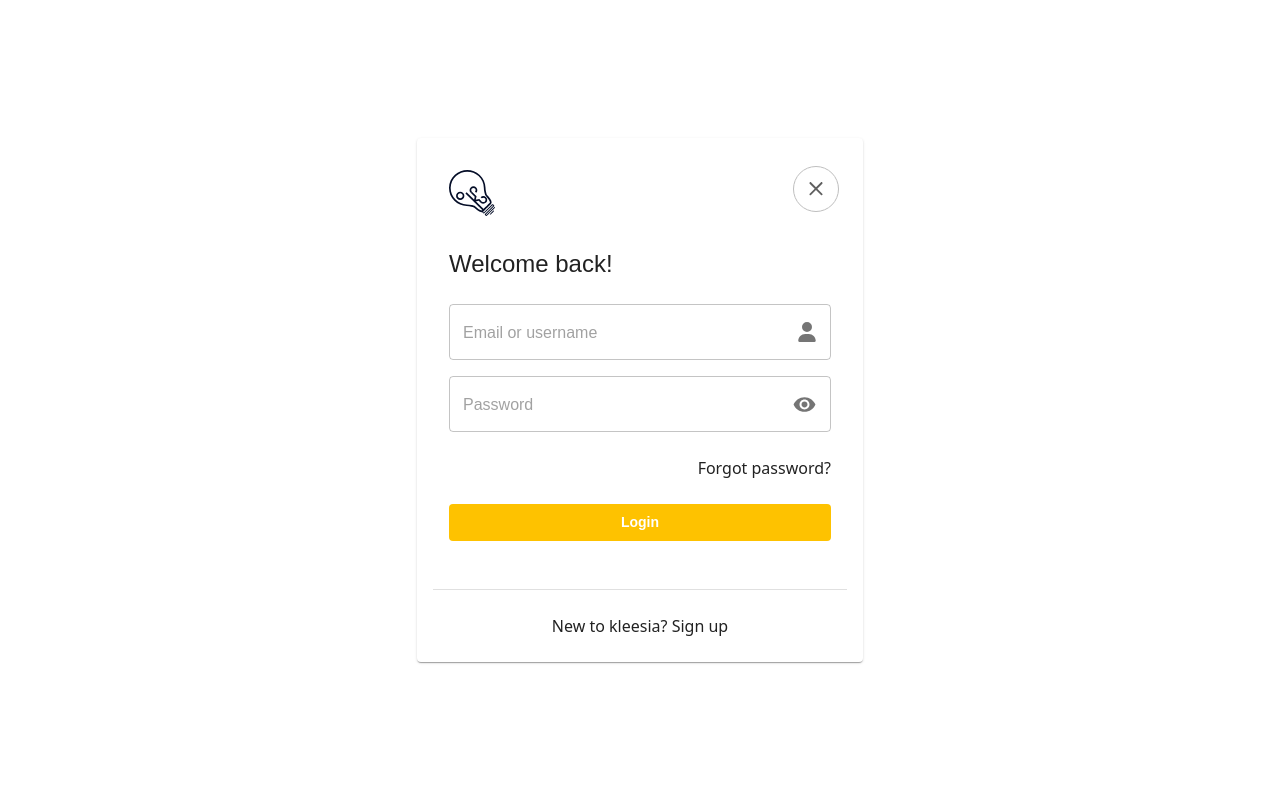
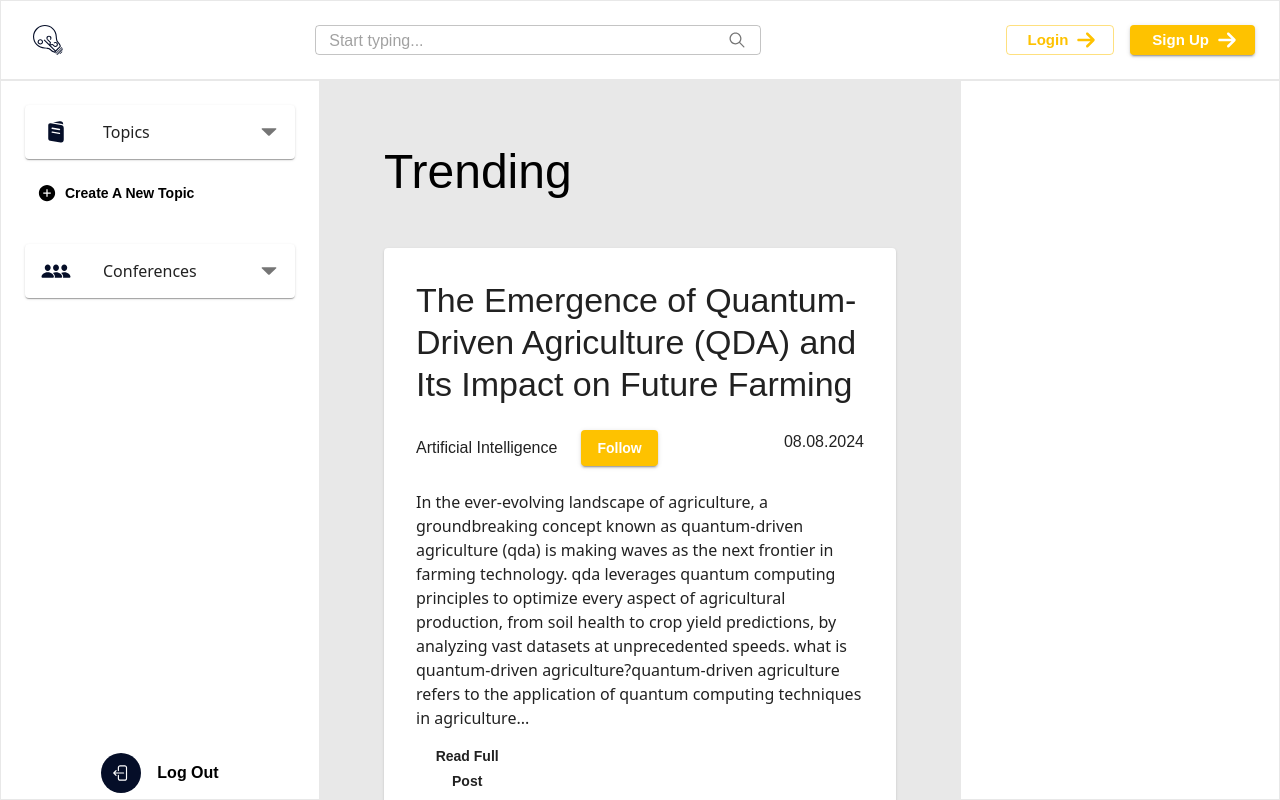
Before and after one commit to dianetc/kleesia, a Next.js app: page / in a window 1280 px wide. Built offline with nearby package versions, Linux system fonts and the light colour scheme.

Commit message:
Revised user flow from auth to main forum

```diff
--- /dev/null
+++ b/src/app/(auth)/layout.jsx
@@ -0,0 +1,5 @@
+let Layout = ({ children }) => {
+  return <main>{children}</main>;
+};
+
+export default Layout;
--- a/src/app/page.jsx
+++ b/src/app/(auth)/login/page.jsx
@@ -11,6 +11,7 @@ import request from "@/lib/request";
 
 import { Notify } from "@/lib/utils";
 
+import Box from "@mui/material/Box";
 import OutlinedInput from "@mui/material/OutlinedInput";
 import InputAdornment from "@mui/material/InputAdornment";
 
@@ -26,16 +27,25 @@ import Divider from "@mui/material/Divider";
 
 import Typography from "@mui/material/Typography";
 
+import { useRouter } from "next/navigation";
 // Icon
 import { IoMdEye as EyeIcon } from "react-icons/io";
 import { FaUser as UserIcon } from "react-icons/fa6";
-import { useRouter } from "next/navigation";
 
 export default function Page() {
   return (
-    <main className="w-full h-screen flex flex-col items-center justify-center">
+    <Stack
+      direction="col"
+      justifyContent="center"
+      alignItems="center"
+      sx={{
+        width: "100%",
+        height: "100vh",
+        background: (theme) => theme?.palette?.background?.main,
+      }}
+    >
       <Login />
-    </main>
+    </Stack>
   );
 }
 
--- a/src/app/(forum)/layout.jsx
+++ b/src/app/(forum)/layout.jsx
@@ -78,7 +78,13 @@ let Navigation = () => {
 
 let Content = ({ children }) => {
   return (
-    <Box sx={{ width: "60%", backgroundColor: "#E8E8E8", overflowY: "scroll" }}>
+    <Box
+      sx={{
+        width: "50%",
+        background: (theme) => theme.palette.background.main,
+        overflowY: "scroll",
+      }}
+    >
       {children}
     </Box>
   );
@@ -88,7 +94,7 @@ let LeftBar = () => {
   let dispatch = useDispatch();
 
   return (
-    <Box sx={{ width: "20%", border: "1px solid #E8E8E8" }}>
+    <Box sx={{ width: "25%", border: "1px solid #E8E8E8" }}>
       <Stack
         sx={{ width: "100%", height: "100%" }}
         direction="column"
@@ -143,7 +149,7 @@ let LeftBar = () => {
 };
 
 let RightBar = () => {
-  return <Box sx={{ width: "20%", border: "1px solid #E8E8E8" }}></Box>;
+  return <Box sx={{ width: "25%", border: "1px solid #E8E8E8" }}></Box>;
 };
 
 export default Layout;
--- a/src/app/(forum)/home/page.jsx
+++ b/src/app/(forum)/page.jsx
@@ -20,7 +20,8 @@ let Page = () => {
   let [readMore, setReadMore] = useState({ id: "", active: false });
 
   return (
-    <Stack spacing={3} sx={{ padding: 8 }}>
+    <Stack spacing={6} sx={{ padding: 8 }}>
+      <Typography variant="h3">Trending</Typography>
       {Posts?.map((post, index) => {
         return (
           <Card key={index}>
--- a/src/app/layout.js
+++ b/src/app/layout.js
@@ -3,6 +3,7 @@ import "./globals.css";
 import StoreProvider from "./provider";
 
 import SWR from "./swr";
+import Box from "@mui/material/Box";
 import MuiThemeProvider from "./theme";
 
 import { ToastContainer } from "react-toastify";
--- a/src/app/theme.js
+++ b/src/app/theme.js
@@ -20,6 +20,9 @@ const theme = createTheme({
       main: "#050E28",
       dark: "#ba000d",
       contrastText: "#000",
+    },
+    background: {
+      main: "#E8E8E8",
     },
   },
   typography: {
--- a/src/store/slices/persisted.js
+++ b/src/store/slices/persisted.js
@@ -43,7 +43,6 @@ export function logout(request) {
         }
 
         dispatch({ type: "LOGOUT" });
-        // user_type !== "client" && redirect("/");
       })
       .catch((error) => {
         let { msg } = error?.response?.data;
```
Also changed, not shown: src/app/(forum)/data.js (renamed from src/app/(forum)/home/data.js).
